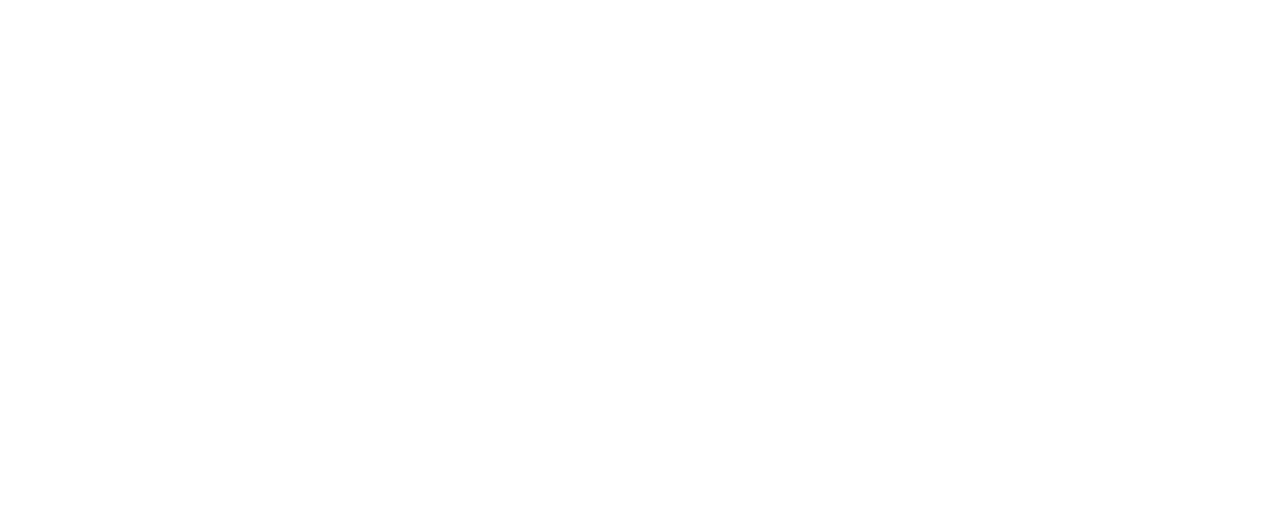
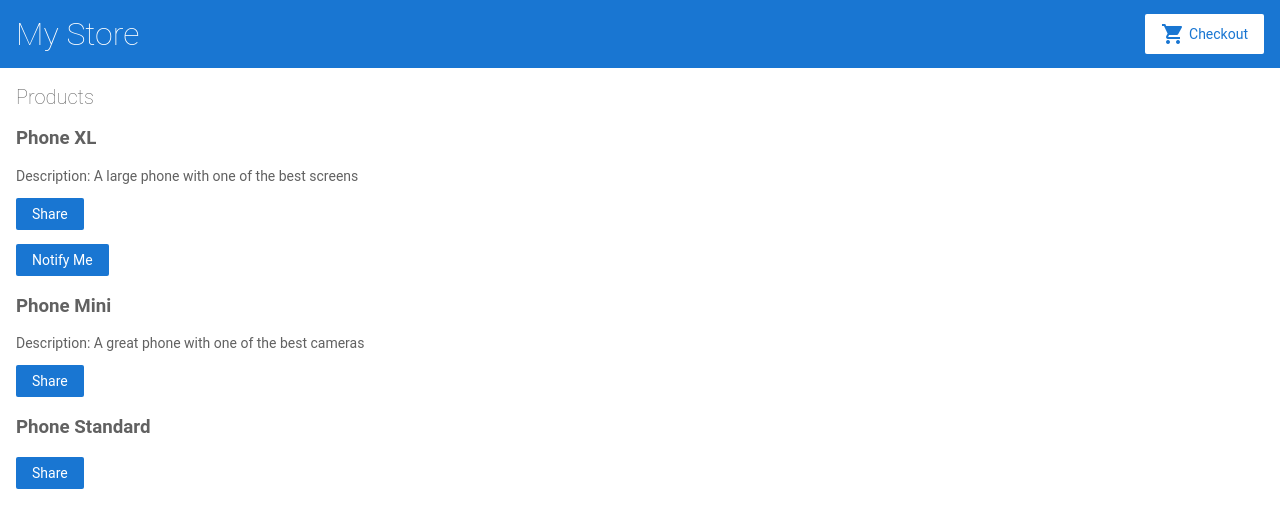
Before and after one commit to mtisya/angular-tutorials, an Angular app: page / in a window 1280 px wide. Shown: the top 528 px of the page. Built offline with nearby package versions, Linux system fonts and the light colour scheme.

Commit message:
1 file modified

```diff
--- a/src/app/product-list/product-list.component.html
+++ b/src/app/product-list/product-list.component.html
@@ -16,7 +16,7 @@
 
     <app-product-alerts
       [product]="product"
-      (notify)="onNotify()"
+      (notify)="onNotify()">
     </app-product-alerts>
 
 </div>
```
